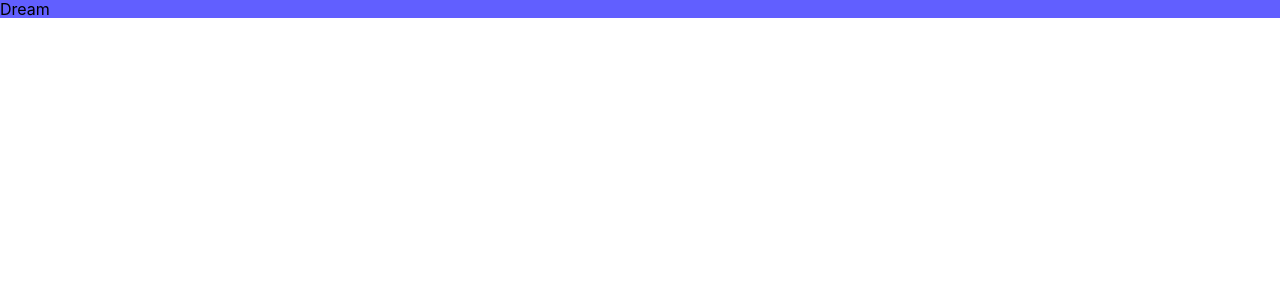
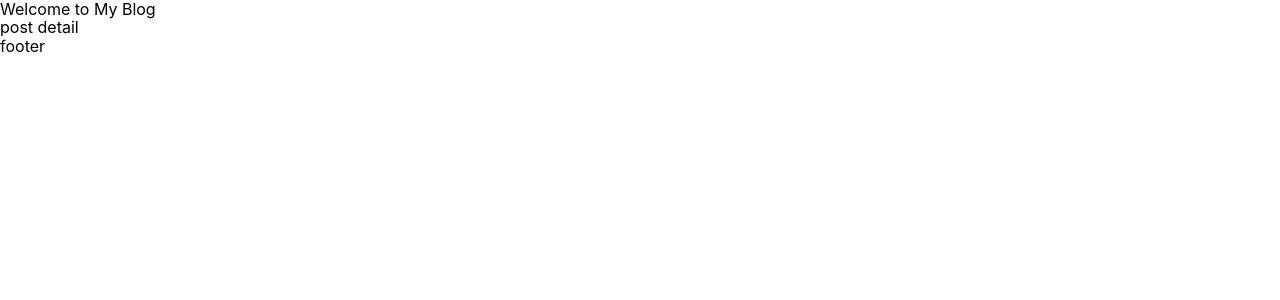
Before and after one commit to cemingqingshi/blogvue3, a Vue app: page /#/post_detail/1 in a window 1280 px wide. Before the commit this address led to /#/. Shown: the top 300 px of the page. Built offline with nearby package versions, Linux system fonts and the light colour scheme.

Commit message:
use vue-router

```diff
--- a/package.json
+++ b/package.json
@@ -9,7 +9,8 @@
     "preview": "vite preview"
   },
   "dependencies": {
-    "vue": "^3.5.17"
+    "vue": "^3.5.17",
+    "vue-router":"4.5.1"
   },
   "devDependencies": {
     "@vitejs/plugin-vue": "^6.0.0",
--- a/src/App.vue
+++ b/src/App.vue
@@ -1,9 +1,12 @@
 <script setup lang='ts'>
-import Dream from '@/components/Dream.vue';
+import Header from '@/components/Header.vue'
+import Footer from '@/components/Footer.vue'
 </script>
 <template>
-  <div>
-    <Dream />
+  <div class="app-container">
+    <Header msg="Welcome to My Blog" />
+    <router-view></router-view>
+    <Footer />
   </div>
 </template>
 <style scoped lang='scss'>
--- a/src/components/Dream.vue
+++ /dev/null
@@ -1,7 +0,0 @@
-<script setup name='Dream' lang='ts'>
-</script>
-<template>
-    <div class="bg-indigo-500">Dream</div>
-</template>
-<style scoped lang='scss'>
-</style>
--- /dev/null
+++ b/src/components/Footer.vue
@@ -0,0 +1,7 @@
+<script setup name='Footer' lang='ts'>
+</script>
+<template>
+    <div>footer</div>
+</template>
+<style scoped lang='scss'>
+</style>
--- /dev/null
+++ b/src/components/Header.vue
@@ -0,0 +1,8 @@
+<script setup name='Header' lang='ts'>
+defineProps<{msg: string}>()
+</script>
+<template>
+    <div>{{ msg }}</div>
+</template>
+<style scoped lang='scss'>
+</style>
--- a/src/components/HelloWorld.vue
+++ /dev/null
@@ -1,41 +0,0 @@
-<script setup lang="ts">
-import { ref } from 'vue'
-
-defineProps<{ msg: string }>()
-
-const count = ref(0)
-</script>
-
-<template>
-  <h1>{{ msg }}</h1>
-
-  <div class="card">
-    <button type="button" @click="count++">count is {{ count }}</button>
-    <p>
-      Edit
-      <code>components/HelloWorld.vue</code> to test HMR
-    </p>
-  </div>
-
-  <p>
-    Check out
-    <a href="https://vuejs.org/guide/quick-start.html#local" target="_blank"
-      >create-vue</a
-    >, the official Vue + Vite starter
-  </p>
-  <p>
-    Learn more about IDE Support for Vue in the
-    <a
-      href="https://vuejs.org/guide/scaling-up/tooling.html#ide-support"
-      target="_blank"
-      >Vue Docs Scaling up Guide</a
-    >.
-  </p>
-  <p class="read-the-docs">Click on the Vite and Vue logos to learn more</p>
-</template>
-
-<style scoped>
-.read-the-docs {
-  color: #888;
-}
-</style>
--- /dev/null
+++ b/src/pages/Home.vue
@@ -0,0 +1,7 @@
+<script setup name='Home' lang='ts'>
+</script>
+<template>
+    <div>home</div>
+</template>
+<style scoped lang='scss'>
+</style>
--- /dev/null
+++ b/src/pages/Post.vue
@@ -0,0 +1,7 @@
+<script setup name='Post' lang='ts'>
+</script>
+<template>
+    <div>post</div>
+</template>
+<style scoped lang='scss'>
+</style>
--- /dev/null
+++ b/src/pages/PostDetail.vue
@@ -0,0 +1,7 @@
+<script setup name='PostDetail' lang='ts'>
+</script>
+<template>
+    <div>post detail</div>
+</template>
+<style scoped lang='scss'>
+</style>
--- /dev/null
+++ b/src/router/index.ts
@@ -0,0 +1,22 @@
+import { createWebHashHistory, createRouter} from 'vue-router'
+
+const routes = [{
+    path: '/',
+    name: 'Home',
+    component: () => import('@/pages/Home.vue')
+}, {
+    path: '/post',
+    name: 'Post',
+    component: () => import('@/pages/Post.vue')
+}, {
+    path: '/post_detail/:id',
+    name: 'PostDetail',
+    component: () => import('@/pages/PostDetail.vue')
+}]
+
+const router = createRouter({
+    history: createWebHashHistory(),
+    routes
+})
+
+export default router
```
Also changed, not shown: src/main.ts (+7 -5 lines), 1 other file (tests, documents, lock files or other folders).
